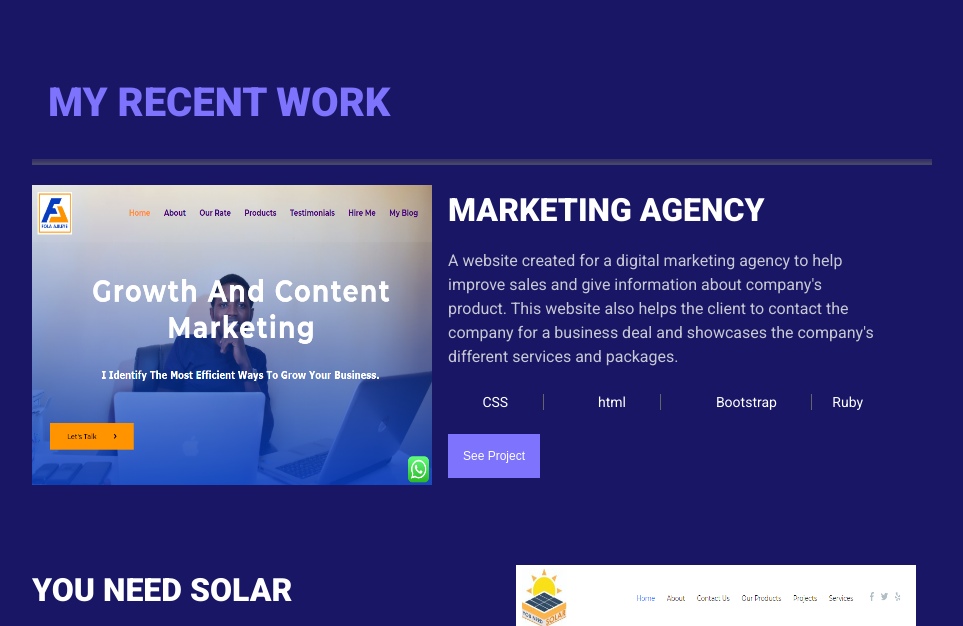
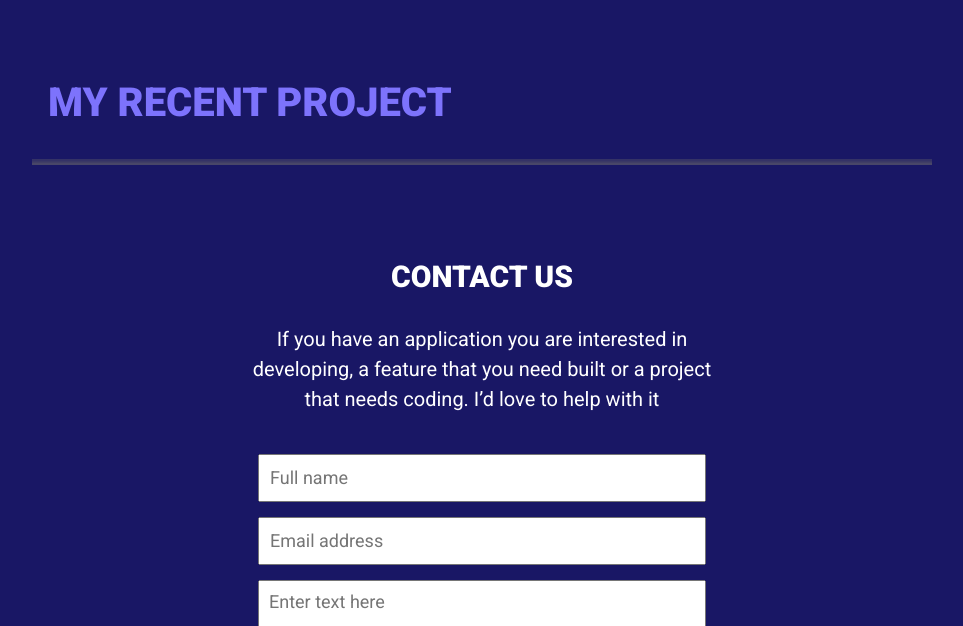
Before and after one commit to audukehinde/portfolio, a website: page index.html in a window 1280 px wide. Shown: the part 1084-1710 px from the top of the page, without its empty margins (158-1121 px from the left). Drawn offline with Linux system fonts and the light colour scheme.

Commit message:
Add Project title and line image using javascript

```diff
--- a/index.html
+++ b/index.html
@@ -120,7 +120,7 @@
         </div>
       </div>
       <section class="recent-work" id="portfolio">
-        <h2 class="recent">MY RECENT WORK</h2>
+        <!-- <h2 class="recent">MY RECENT WORK</h2>
         <img src="img/Vector4.png" alt="LIne" class="line-divider2" />
         <div class="proof proof-space">
           <img class="project-img" src="img/fola2.PNG" alt="Project 1" />
@@ -141,7 +141,6 @@
               </ul>
             </div>
             <button class="project-link btnsee">See Project</button>
-            <!-- <a class="project-link btnsee" href="https://www.folaajileye.com/">See Project</a> -->
           </div>
         </div>
         <div class="proof proof-space grid-version">
@@ -163,7 +162,6 @@
               </ul>
             </div>
             <button class="project-link btnsee">See Project</button>
-            <!-- <a class="project-link" href="http://youneedsolar.com/">See Project</a> -->
           </div>
         </div>
         <div class="proof proof-space item2">
@@ -185,7 +183,6 @@
               </ul>
             </div>
             <button class="project-link btnsee">See Project</button>
-            <!-- <a class="project-link" href="http://youneedsolar.com/">See Project</a> -->
           </div>
         </div>
         <div class="proof proof-space">
@@ -207,9 +204,8 @@
               </ul>
             </div>
             <button class="project-link btnsee">See Project</button>
-            <!-- <a class="project-link" href="https://spikesecurities.com/">See Project</a> -->
           </div>
-        </div>
+        </div> -->
       </section>
       <section class="form-section" id="contact">
         <h3>CONTACT US</h3>
--- a/main.js
+++ b/main.js
@@ -66,24 +66,44 @@ window.addEventListener('DOMContentLoaded', () => {
   document.getElementById('my-message').value = getLocalStorageData.message;
 });
 
-// document.addEventListener('DOMContentLoaded', () => {
-//   document.getElementById('btn-submit').addEventListener('click', addDataToLocalStorage);
-// });
+document.addEventListener('DOMContentLoaded', () => {
+  document.getElementById('btn-submit').addEventListener('click', addDataToLocalStorage);
+});
 // Pop ups
 
 // let projectData = {
-//   projectTitle : 'MARKETING AGENCY',
-// eslint-disable-next-line max-len
-//   projectDescription :"A website created for a digital marketing agency to help improve sales and give information about company's product. This website also helps the client to contact the company for a business deal and showcases the company's different services and packages",
-//   projectLanguages : {
-//     firstLang : 'CSS',
-//     secondLag : 'Html',
-//     thirdLang : 'JavaScript',
-//     fourthLang : 'Ruby'
-//   }
+//   projectTitle: '',
+//   projectDescription: '',
+//   projectLanguages: {
+//     firstLang: '',
+//     secondLag: '',
+//     thirdLang: '',
+//     fourthLang: '',
+//   },
 // };
 // btnProject.addEventListener('click', console.log(projectData.projectLanguages));
 
-// // console.log(projectData.projectLanguages.thirdLang);
+// console.log(projectData.projectLanguages.thirdLang);
 
 // let modal = document.createElement('div');
+let bodyElement = document.body;
+let projectSection = document.getElementById('portfolio');
+let projectSectionTitle = document.createElement('h2');
+let underLineImage = document.createElement('img');
+let projectCard = document.createElement('div');
+let projectImage = document.createElement('img');
+let projectDetails = document.createElement('div');
+let projectHeader = document.createElement('h2');
+let projectDecription = document.createElement('p');
+let projecttools = document.createElement('div');
+let toolsunoredered = document.createElement('ul');
+let list = document.createElement('li');
+let projectButton = document.createElement('button');
+
+projectSectionTitle.className = 'recent';
+underLineImage.className = 'line-divider2';
+
+underLineImage.src = 'img/Vector4.png';
+underLineImage.setAttribute('alt', 'Project Image');
+projectSectionTitle.innerText = 'MY RECENT PROJECT';
+projectSection.append(projectSectionTitle, underLineImage);
```
